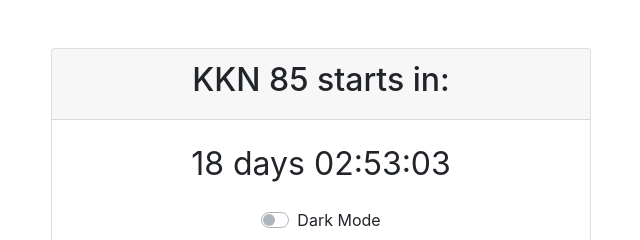
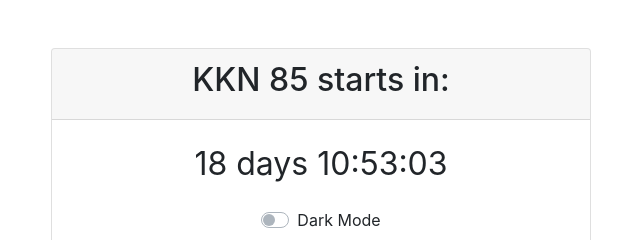
Before and after one commit to byonicku/countdown-timer-kkn85, a website: page public/index.html in a window 1280 px wide. Shown: the top 240 px of the page, 319-959 px from the left. Drawn offline with nearby package versions, Linux system fonts and the light colour scheme.

Commit message:
ralat timer

```diff
--- a/public/index.html
+++ b/public/index.html
@@ -157,7 +157,7 @@
             $('#countdown').hide();
 
             const currentDate = new Date();
-            const kknStartDate = new Date('2024-07-04T00:00:00+07:00');
+            const kknStartDate = new Date('2024-07-04T08:00:00+07:00');
             const kknEndDate = new Date('2024-08-02T00:00:00+07:00');
 
             let targetDate, message;
```
